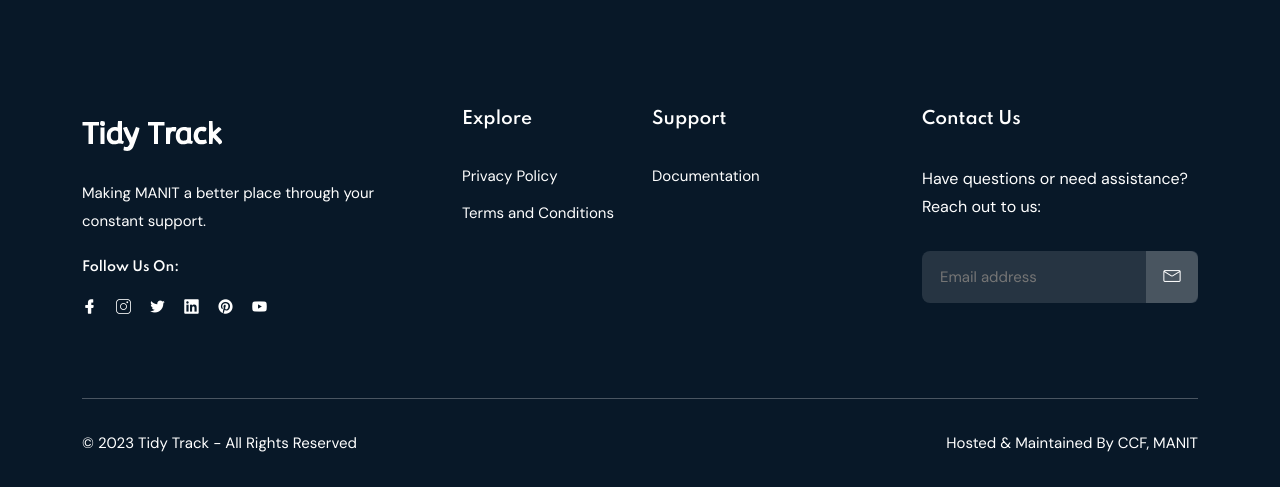
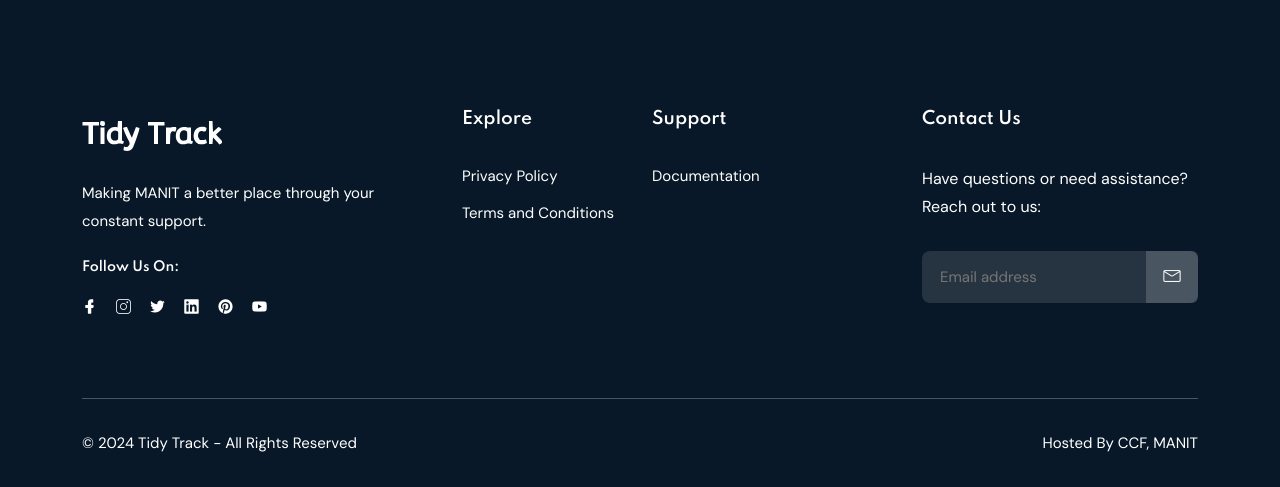
Before and after one commit to chetan0402/TidyTrack, a FastAPI app: page / in a window 1280 px wide. Shown: the part 5514-6001 px from the top of the page. Run offline with FastAPI, Linux system fonts and the light colour scheme; parts of the project's set-up code (start-up, migrations or seed data) failed here and were passed over; some libraries are stand-ins or nearby versions.

Commit message:
website mistake fix

```diff
--- a/templates/index.html
+++ b/templates/index.html
@@ -563,10 +563,10 @@
                 <div class="inner-content">
                     <div class="row">
                         <div class="col-lg-6 col-md-6 col-12">
-                            <p class="copyright-text">© 2023 Tidy Track - All Rights Reserved</p>
+                            <p class="copyright-text">© 2024 Tidy Track - All Rights Reserved</p>
                         </div>
                         <div class="col-lg-6 col-md-6 col-12">
-                            <p class="copyright-owner">Hosted & Maintained By CCF, MANIT</p>
+                            <p class="copyright-owner">Hosted By CCF, MANIT</p>
                         </div>
                     </div>
                 </div>
```
